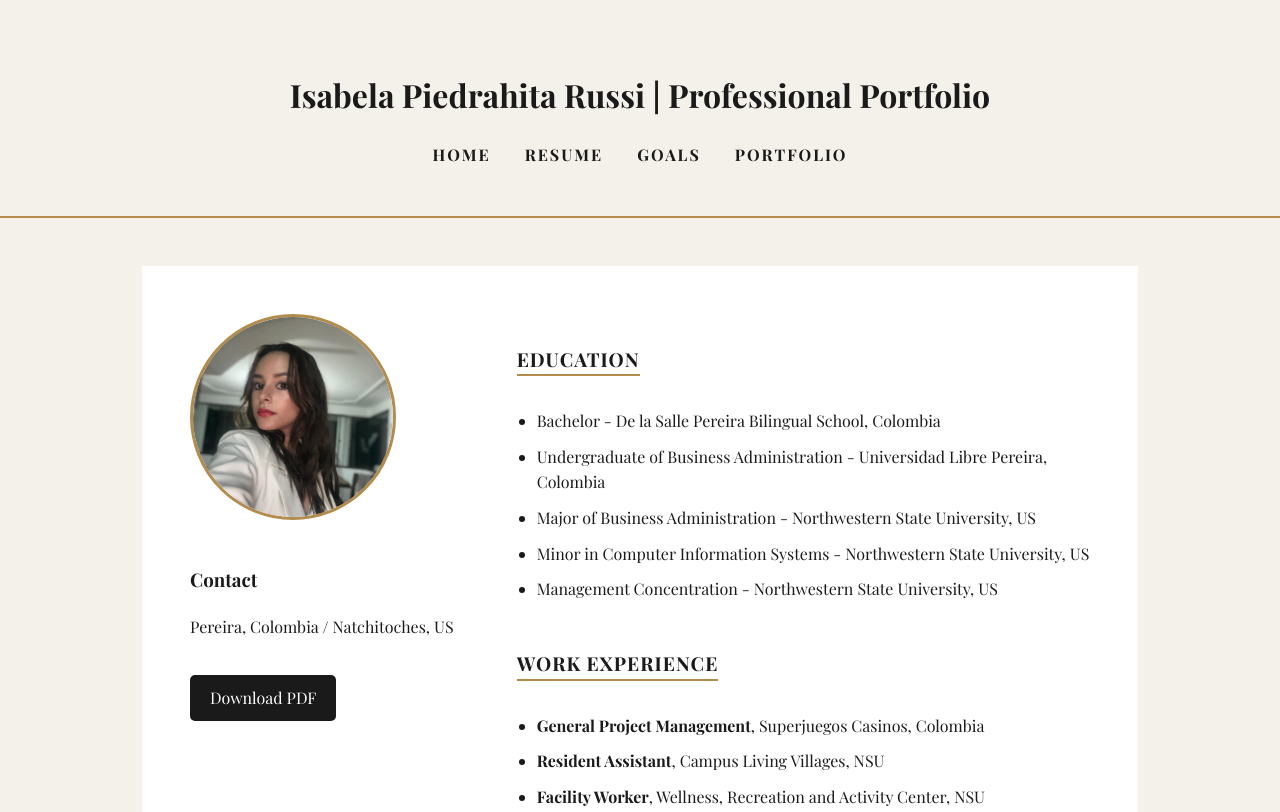
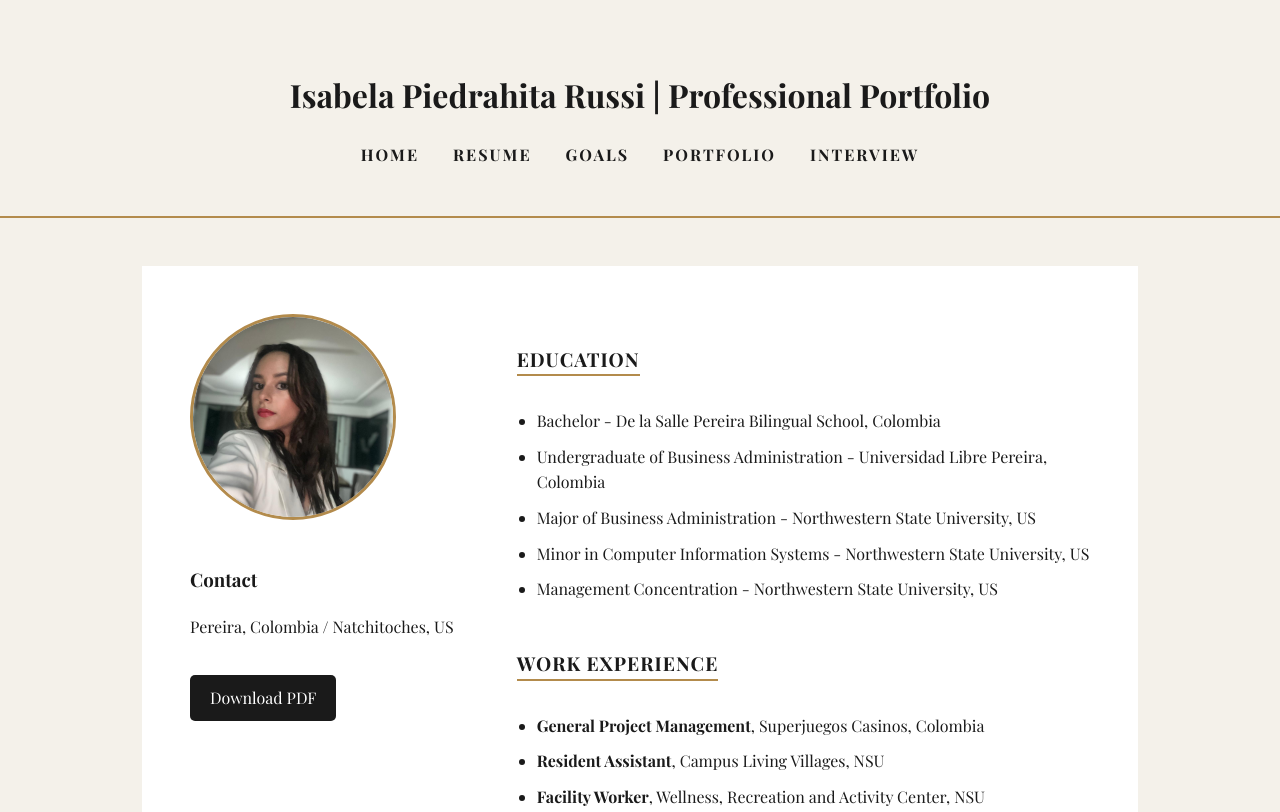
Before and after one commit to IsabelaPiedrahita/isabelapiedrahita.github.io, a plain HTML site: page resume.html in a window 1280 px wide. Shown: the top 812 px of the page. Drawn offline with nearby package versions, Linux system fonts and the light colour scheme.

Commit message:
Add Interview link to navigation

```diff
--- a/resume.html
+++ b/resume.html
@@ -91,6 +91,7 @@
             <a href="resume.html">Resume</a>
             <a href="goals.html">Goals</a>
             <a href="portfolio.html">Portfolio</a>
+            <a href="interview.html">Interview</a>
         </nav>
     </header>
 
```
